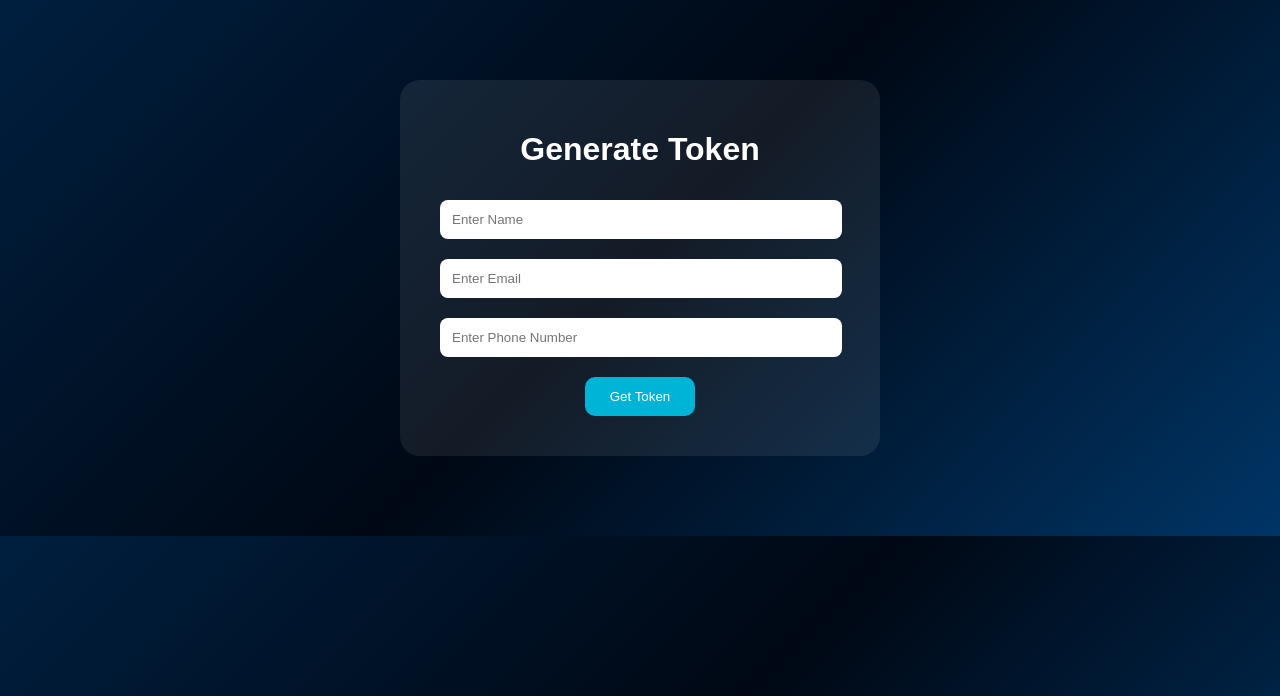
After one commit to lishamoni99/smart-queue-system-team-project, a Django app: page /take-token/ in a window 1280 px wide. The commit adds this page. Shown: the top 696 px of the page. Run offline with Django 5.2, Linux system fonts and the light colour scheme.

Commit message:
frontend added ,home page, login, token page...

```diff
--- /dev/null
+++ b/smartqueue/queue_app/static/new_style.css
@@ -0,0 +1,85 @@
+body{
+margin:0;
+padding:0;
+font-family:Arial, sans-serif;
+background:linear-gradient(135deg,#001f3f,#000814,#003566);
+color:white;
+}
+
+.navbar{
+padding:20px;
+text-align:center;
+background:rgba(255,255,255,0.08);
+}
+
+.hero{
+text-align:center;
+margin-top:150px;
+}
+
+.hero h1{
+font-size:48px;
+}
+
+.hero p{
+font-size:20px;
+margin-bottom:30px;
+}
+
+.buttons a{
+display:inline-block;
+padding:15px 30px;
+margin:10px;
+background:#00b4d8;
+color:white;
+text-decoration:none;
+border-radius:10px;
+transition:0.3s;
+}
+
+.buttons a:hover{
+background:#0077b6;
+}
+
+.card{
+width:420px;
+margin:80px auto;
+padding:30px;
+background:rgba(255,255,255,0.08);
+border-radius:20px;
+text-align:center;
+}
+
+input{
+width:90%;
+padding:12px;
+margin:10px;
+border:none;
+border-radius:8px;
+}
+
+button{
+padding:12px 25px;
+margin:10px;
+border:none;
+background:#00b4d8;
+color:white;
+border-radius:10px;
+cursor:pointer;
+}
+
+button:hover{
+background:#0077b6;
+}
+
+ul{
+list-style:none;
+padding:0;
+}
+
+li{
+padding:10px;
+margin:8px;
+background:rgba(255,255,255,0.1);
+border-radius:8px;
+}
--- /dev/null
+++ b/smartqueue/queue_app/templates/token.html
@@ -0,0 +1,27 @@
+<!DOCTYPE html>
+<html>
+<head>
+<title>Take Token</title>
+{% load static %}
+<link rel="stylesheet" href="{% static 'new_style.css' %}">
+</head>
+<body>
+
+<div class="card">
+<h1>Generate Token</h1>
+
+<form method="POST">
+{% csrf_token %}
+
+<input type="text" name="name" placeholder="Enter Name" required>
+<input type="email" name="email" placeholder="Enter Email" required>
+<input type="text" name="phone" placeholder="Enter Phone Number" required>
+
+<button type="submit">Get Token</button>
+
+</form>
+
+</div>
+
+</body>
+</html>
--- a/smartqueue/queue_app/urls.py
+++ b/smartqueue/queue_app/urls.py
@@ -12,4 +12,8 @@ urlpatterns = [
     path('guardian-dashboard/', views.guardian_dashboard, name='guardian_dashboard'),
 
     path('logout/', views.logout_view, name='logout'),
+
+    path('take-token/', views.take_token, name='take_token'),
+    path('queue-status/', views.queue_status, name='queue_status'),
+    path('admin-panel/', views.admin_panel, name='admin_panel'),
 ]
--- a/smartqueue/queue_app/views.py
+++ b/smartqueue/queue_app/views.py
@@ -28,7 +28,7 @@ def estimate_time(position):
 
 # ---------------- HOME REDIRECT ----------------
 def home(request):
-    return redirect('student_login')
+    return render(request, 'home.html')
 
 
 # ---------------- STUDENT LOGIN ----------------
@@ -118,3 +118,33 @@ def guardian_dashboard(request):
 def logout_view(request):
     request.session.flush()
     return redirect('student_login')
+
+
+# ---------------- TAKE TOKEN (PUBLIC) ----------------
+def take_token(request):
+    if request.method == "POST":
+        name = request.POST.get('name')
+        email = request.POST.get('email')
+        phone = request.POST.get('phone')
+        sector = request.POST.get('sector', 'Bank')  # default sector
+
+        # Create a temporary student or use existing
+        # For simplicity, assume student exists or create
+        # But since no student_id, perhaps create a guest student
+        # For now, just render success or something
+        return render(request, 'token.html', {'message': 'Token generated'})
+
+    return render(request, 'token.html')
+
+
+# ---------------- QUEUE STATUS ----------------
+def queue_status(request):
+    # Get current queue
+    # For simplicity, hardcode or get from model
+    return render(request, 'status.html')
+
+
+# ---------------- ADMIN PANEL ----------------
+def admin_panel(request):
+    # Admin logic
+    return render(request, 'admin.html')
--- a/smartqueue/smartqueue/urls.py
+++ b/smartqueue/smartqueue/urls.py
@@ -19,13 +19,8 @@ from django.urls import path
 
 from django.contrib import admin
 from django.urls import path, include
-from django.shortcuts import redirect
-
-def home(request):
-    return redirect('student_login')
 
 urlpatterns = [
-    path('', home),
     path('admin/', admin.site.urls),
     path('', include('queue_app.urls')),
 ]
```
Also changed, not shown: smartqueue/queue_app/static/style.css (+15 -0 lines), smartqueue/queue_app/templates/admin.html (added, +29 -0 lines), smartqueue/queue_app/templates/home.html (+22 -7 lines), smartqueue/queue_app/templates/status.html (added, +29 -0 lines), smartqueue/db.sqlite3 (added).
